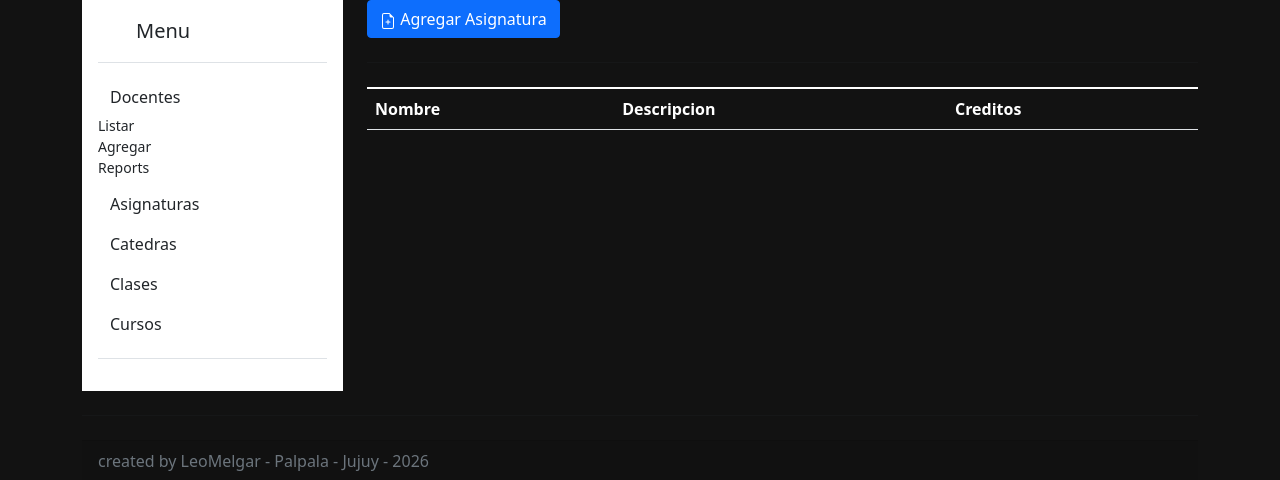
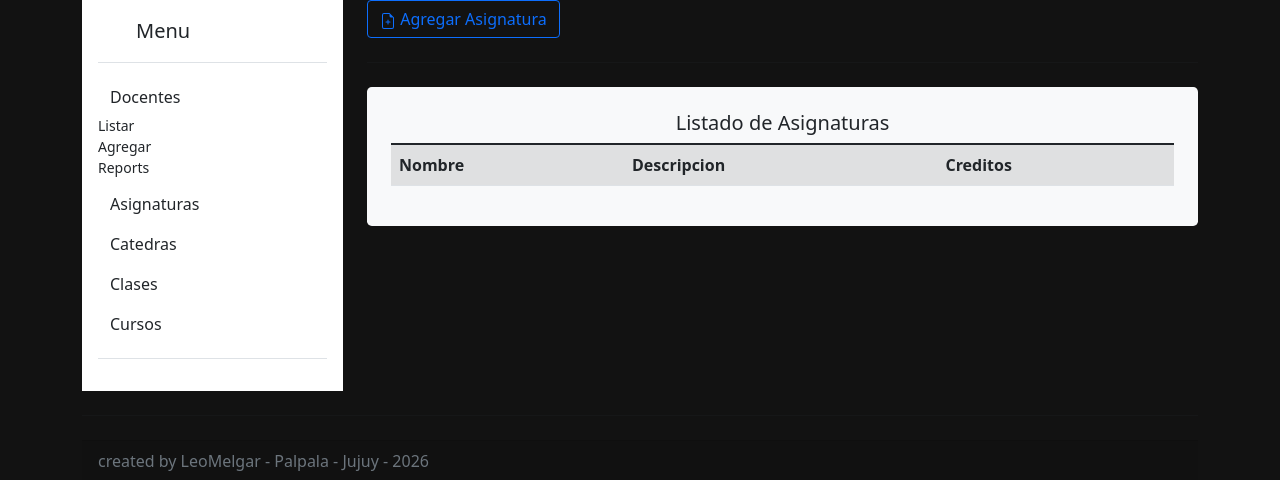
Before and after one commit to leomelgar/siac, a Flask app: page /asignaturas/list in a window 1280 px wide. Shown: the part 96-576 px from the top of the page. Run offline with Flask 2, Linux system fonts and the light colour scheme; data that the repository does not hold is empty.

```diff
--- a/templates/asignaturas/list.html
+++ b/templates/asignaturas/list.html
@@ -1,7 +1,7 @@
 {% extends 'layout.html' %}
 
 {% block title %}
-  Docentes | Home
+  Listados de Asignaturas
 {% endblock %}
 
 {% block body %}
@@ -14,13 +14,13 @@
     <!-- MESSAGE -->
     {% include 'partials/_message.html' %}
     <!--  -->
-    <button type="button" class="btn btn-primary" data-bs-toggle="modal" data-bs-target="#agregarAsignatura">
+    <button type="button" class="btn btn-outline-primary" data-bs-toggle="modal" data-bs-target="#agregarAsignatura">
       <svg xmlns="http://www.w3.org/2000/svg" width="16" height="16" fill="currentColor" class="bi bi-file-earmark-plus" viewBox="0 0 16 16">
         <path d="M8 6.5a.5.5 0 0 1 .5.5v1.5H10a.5.5 0 0 1 0 1H8.5V11a.5.5 0 0 1-1 0V9.5H6a.5.5 0 0 1 0-1h1.5V7a.5.5 0 0 1 .5-.5z"/>
         <path d="M14 4.5V14a2 2 0 0 1-2 2H4a2 2 0 0 1-2-2V2a2 2 0 0 1 2-2h5.5L14 4.5zm-3 0A1.5 1.5 0 0 1 9.5 3V1H4a1 1 0 0 0-1 1v12a1 1 0 0 0 1 1h8a1 1 0 0 0 1-1V4.5h-2z"/>
         </svg> Agregar Asignatura
     </button>
-    <!-- Modal -->
+    <!-- Modal Agregar Asignatura -->
         <div class="modal fade" id="agregarAsignatura" tabindex="-1" aria-labelledby="modalAsignatura" aria-hidden="true">
           <div class="modal-dialog modal-dialog-scrollable">
             <div class="modal-content">
@@ -35,7 +35,7 @@
                       <label for="nombre">Nombre:</label>
                       <input
                         type="text"
-                        name="nombre"
+                        name="nombre_asignatura"
                         class="form-control rounded-0 bg-dark border-0 text-white"
                         placeholder="escriba el nombre"
                         autofocus
@@ -43,13 +43,14 @@
                       />
                     </div>
                     <div class="mb-3">
-                      <label for="descripcion">descripcion:</label>
+                      <label for="descripcion">Descripcion:</label>
                       <textarea class="form-control rounded-0 bg-dark border-0 text-white" name="descripcion" rows="3"></textarea>
                     </div>
                     <div class="mb-3">
                       <label for="creditos">Créditos:</label>
                       <select name="creditos" class="form-select form-select-sm" aria-label=".form-select-sm example">
                         <option selected>Asignar Creditos</option>
+                        <option value="20">20</option>
                         <option value="25">25</option>
                         <option value="50">50</option>
                         <option value="75">75</option>
@@ -62,16 +63,18 @@
                 </form>
               </div>
               <div class="modal-footer">
+                <p>Corresponde al Ciclo Lectivo 2026</p>
               </div>
             </div>
           </div>
         </div>
     <!--  -->
     <hr class="my-4">
-      <div class="table-responsive table-dark table-hover">
-      <table class="table align-middle text-white">
+      <div class="container bg-light p-4 rounded-3">
+        <h5 class="text-center">Listado de Asignaturas</h5>
+      <table class="table table-hover align-middle text-dark table-striped">
         <tbody >
-          <thead>
+          <thead class="table-active">
             <th>Nombre</th>
             <th>Descripcion</th>
             <th>Creditos</th>
@@ -81,12 +84,12 @@
             <td>{{asignatura.nombre_asignatura}}</td>
             <td>{{ asignatura.descripcion }}</td>
             <td>{{ asignatura.creditos }}</td>
-            <td><div>
-              <a href="#" class="btn btn-outline-secondary btn-sm rounded-0">
+            <td><div class="container d-flex justify-content-center gap-2">
+              <a href="#" class="btn btn-outline-primary btn-sm rounded-0">
                 <svg xmlns="http://www.w3.org/2000/svg" width="16" height="16" fill="currentColor" class="bi bi-pencil-square" viewBox="0 0 16 16">
                 <path d="M15.502 1.94a.5.5 0 0 1 0 .706L14.459 3.69l-2-2L13.502.646a.5.5 0 0 1 .707 0l1.293 1.293zm-1.75 2.456-2-2L4.939 9.21a.5.5 0 0 0-.121.196l-.805 2.414a.25.25 0 0 0 .316.316l2.414-.805a.5.5 0 0 0 .196-.12l6.813-6.814z"/>
                 <path fill-rule="evenodd" d="M1 13.5A1.5 1.5 0 0 0 2.5 15h11a1.5 1.5 0 0 0 1.5-1.5v-6a.5.5 0 0 0-1 0v6a.5.5 0 0 1-.5.5h-11a.5.5 0 0 1-.5-.5v-11a.5.5 0 0 1 .5-.5H9a.5.5 0 0 0 0-1H2.5A1.5 1.5 0 0 0 1 2.5v11z"/>
-              </svg> Edit</a>
+              </svg> Editar</a>
               <a href="{{ url_for('asignaturas.delete', id_asignatura=asignatura.id_asignatura) }}" class="btn btn btn-outline-danger btn-sm rounded-0"><svg xmlns="http://www.w3.org/2000/svg" width="16" height="16" fill="currentColor" class="bi bi-x-circle" viewBox="0 0 16 16">
                 <path d="M8 15A7 7 0 1 1 8 1a7 7 0 0 1 0 14zm0 1A8 8 0 1 0 8 0a8 8 0 0 0 0 16z"/>
                 <path d="M4.646 4.646a.5.5 0 0 1 .708 0L8 7.293l2.646-2.647a.5.5 0 0 1 .708.708L8.707 8l2.647 2.646a.5.5 0 0 1-.708.708L8 8.707l-2.646 2.647a.5.5 0 0 1-.708-.708L7.293 8 4.646 5.354a.5.5 0 0 1 0-.708z"/>
```
Also changed, not shown: routes/alumnos.py (+8 -8 lines), templates/alumnos/updateAlumno.html (+11 -3 lines), templates/alumnos/updateTutor.html (+7 -2 lines).
